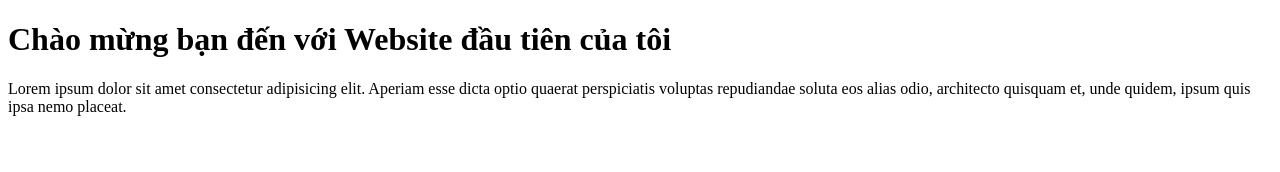
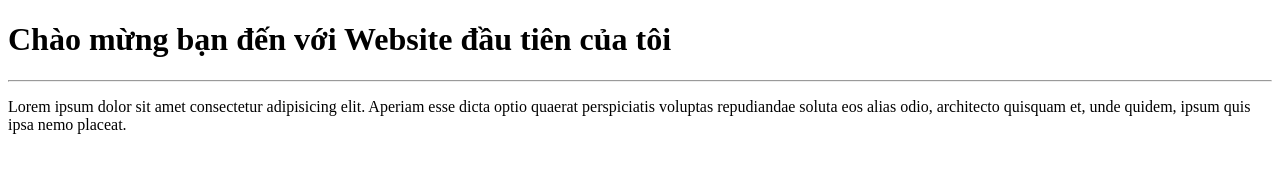
Before and after one commit to chuyentt/starter01, a plain HTML site: page index.html in a window 1280 px wide. Drawn offline with Linux system fonts and the light colour scheme.

Commit message:
Thay đổi tiêu đề và thêm thẻ hr

```diff
--- a/index.html
+++ b/index.html
@@ -4,11 +4,12 @@
 <head>
     <meta charset="UTF-8">
     <meta name="viewport" content="width=device-width, initial-scale=1.0">
-    <title>Document</title>
+    <title>Welcome</title>
 </head>
 
 <body>
     <h1>Chào mừng bạn đến với Website đầu tiên của tôi</h1>
+    <hr>
     <p>Lorem ipsum dolor sit amet consectetur adipisicing elit. Aperiam esse dicta optio quaerat perspiciatis voluptas repudiandae soluta eos alias odio, architecto quisquam et, unde quidem, ipsum quis ipsa nemo placeat.</p>
 </body>
 
```
